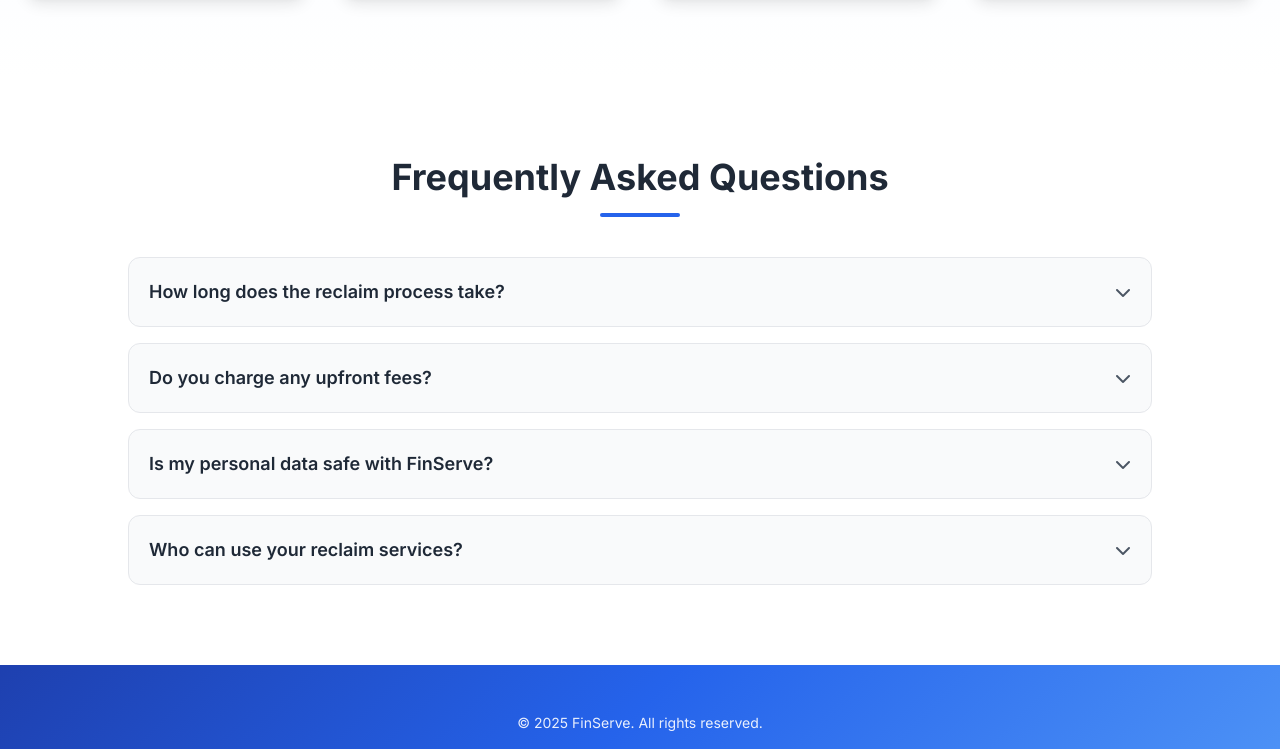
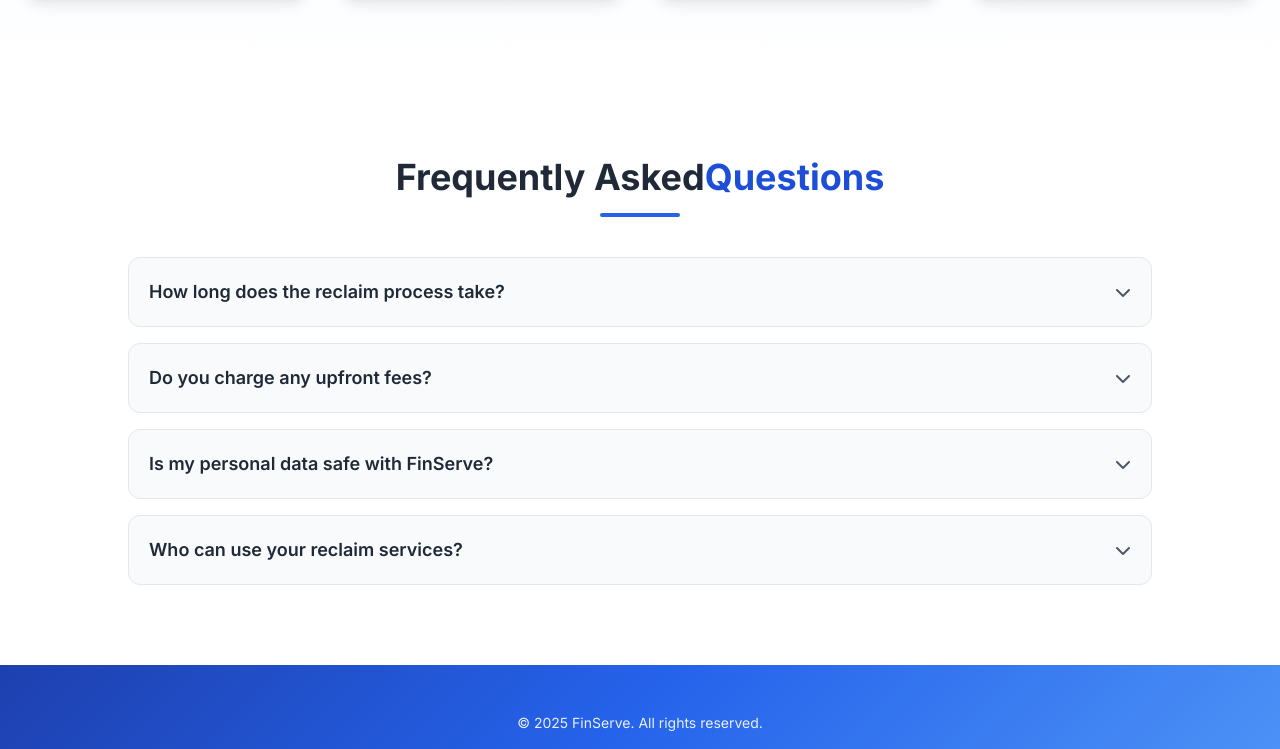
Before and after one commit to kylegit74/ukfinance, a plain HTML site: page index.html in a window 1280 px wide. Shown: the part 1679-2428 px from the top of the page. Drawn offline with nearby package versions, Linux system fonts and the light colour scheme.

```diff
--- a/index.html
+++ b/index.html
@@ -306,7 +306,7 @@
 
    <section class="py-20 px-6 bg-white">
     <div class="max-w-5xl mx-auto">
-      <h2 class="text-3xl md:text-4xl font-bold text-center text-gray-800 mb-4">Frequently Asked Questions</h2>
+      <h2 class="text-3xl md:text-4xl font-bold text-center text-gray-800 mb-4">Frequently Asked<span class="text-blue-700">Questions</span></h2>
       <div class="h-1 w-20 bg-blue-600 mx-auto mb-10 rounded-full"></div>
 
       <div class="space-y-4">
```
